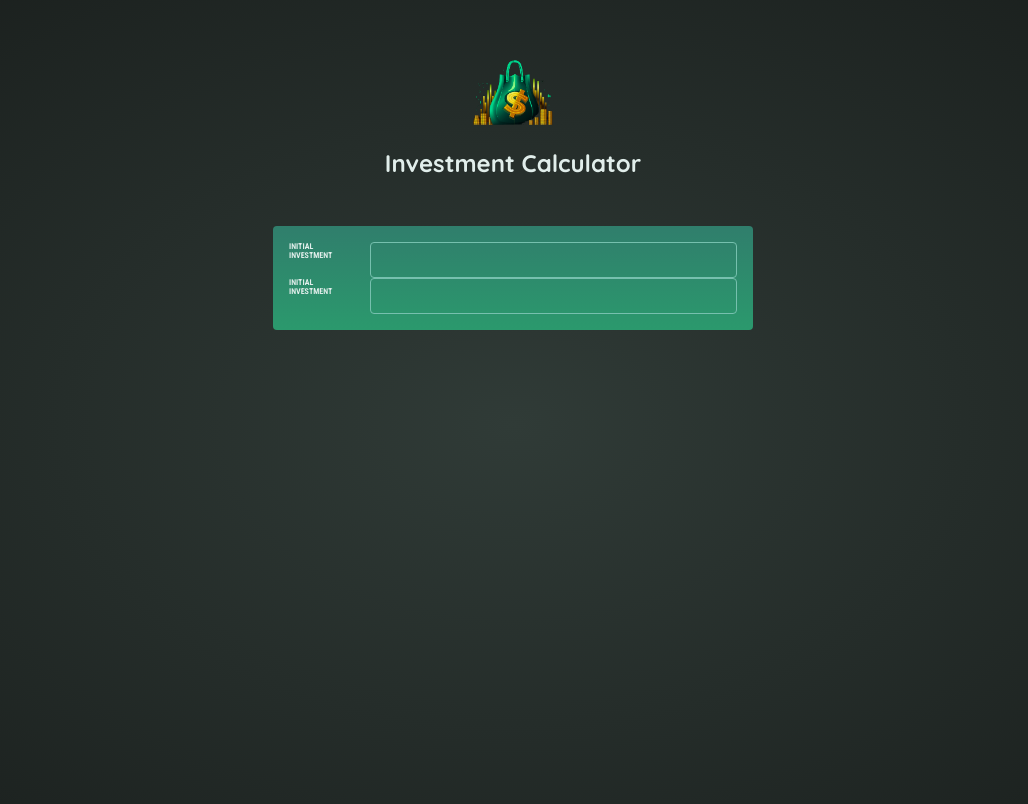
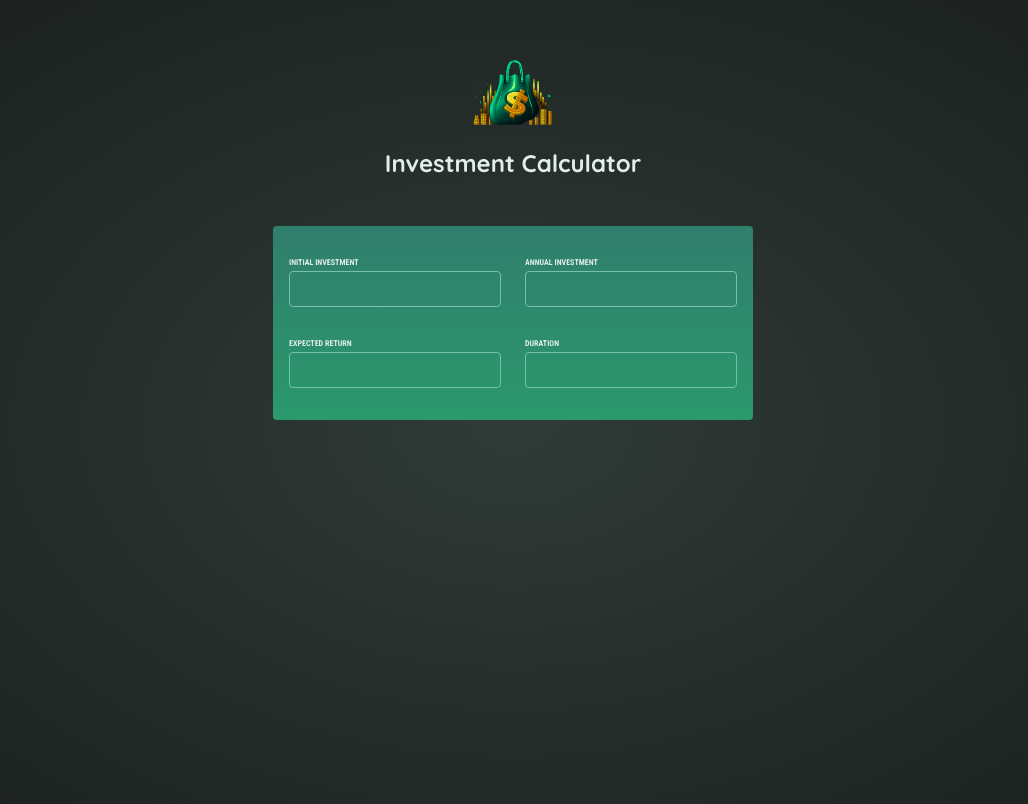
Before and after one commit to cjislegit/investment_calculator, a React (Vite) app: page / in a window 1280 px wide. Shown: the top 804 px of the page, without its empty margins (127-1155 px from the left). Built offline with nearby package versions, Linux system fonts and the light colour scheme.

Commit message:
Added the inputs for the userinput component

```diff
--- a/src/components/UserInput.jsx
+++ b/src/components/UserInput.jsx
@@ -1,15 +1,27 @@
 const UserInput = () => {
   return (
-    <div id='user-input'>
+    <section id='user-input'>
       <div className='input-group'>
-        <label htmlFor=''>Initial Investment</label>
-        <input type='text' value='' />
+        <p>
+          <label htmlFor=''>Initial Investment</label>
+          <input type='number' value='' required />
+        </p>
+        <p>
+          <label htmlFor=''>Annual Investment</label>
+          <input type='number' value='' required />
+        </p>
       </div>
       <div className='input-group'>
-        <label htmlFor=''>Initial Investment</label>
-        <input type='text' value='' />
+        <p>
+          <label htmlFor=''>Expected Return</label>
+          <input type='number' value='' required />
+        </p>
+        <p>
+          <label htmlFor=''>Duration</label>
+          <input type='number' value='' required />
+        </p>
       </div>
-    </div>
+    </section>
   );
 };
 
```
